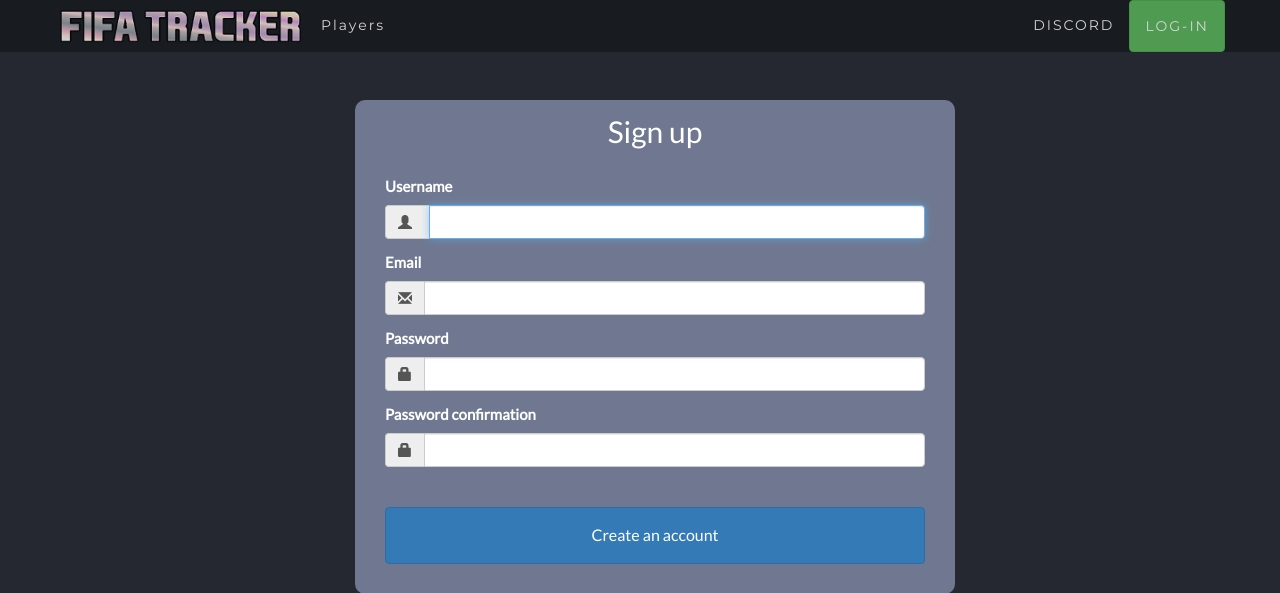
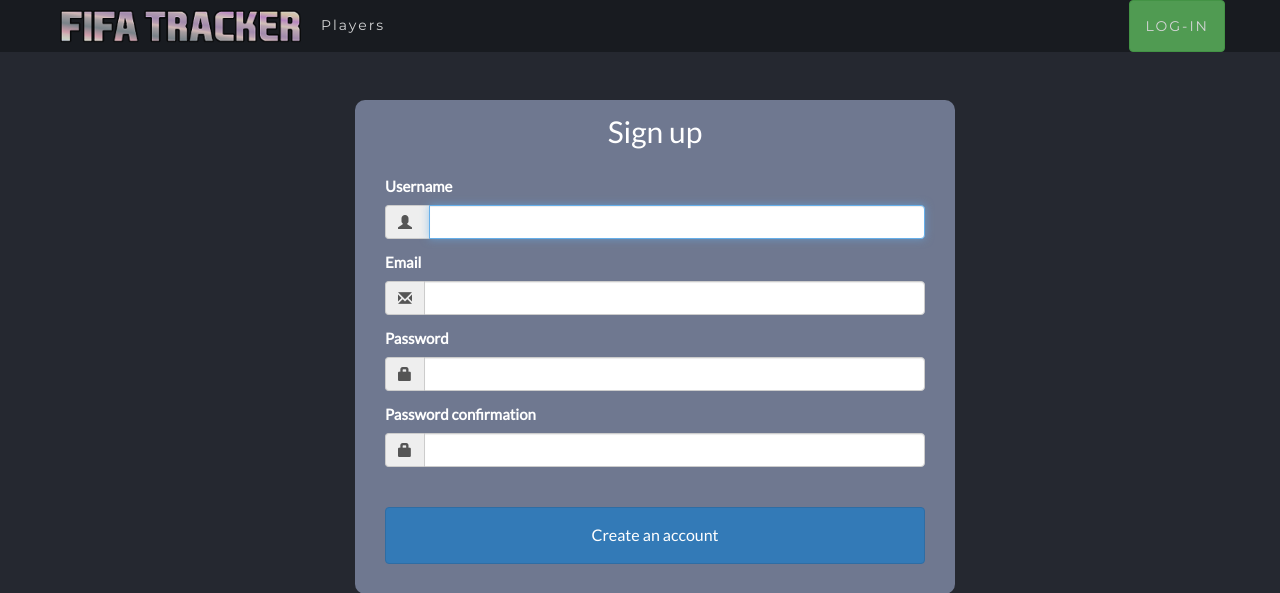
Before and after one commit to mortier80653/FIFA-Tracker, a Django app: page /signup/ in a window 1280 px wide. Shown: the top 593 px of the page. Run offline with Django 3.2, Linux system fonts and the light colour scheme; parts of the project's set-up code (start-up, migrations or seed data) failed here and were passed over; some libraries are stand-ins or nearby versions.

Commit message:
removed discord link from navbar

```diff
--- a/FIFATracker/templates/base.html
+++ b/FIFATracker/templates/base.html
@@ -37,7 +37,6 @@
 				</ul>
 
 				<ul class="nav navbar-nav navbar-right">
-					<li><a href="https://discord.gg/X49vaQ">DISCORD</a></li>
 				{% if user.is_authenticated %}
 						<li class="nav-item dropdown">
 						<a class="nav-link dropdown-toggle" href="#" id="userMenu" data-toggle="dropdown" aria-haspopup="true" aria-expanded="false"><span class="glyphicon glyphicon-user"></span>{{ user.username }}</a>
```
